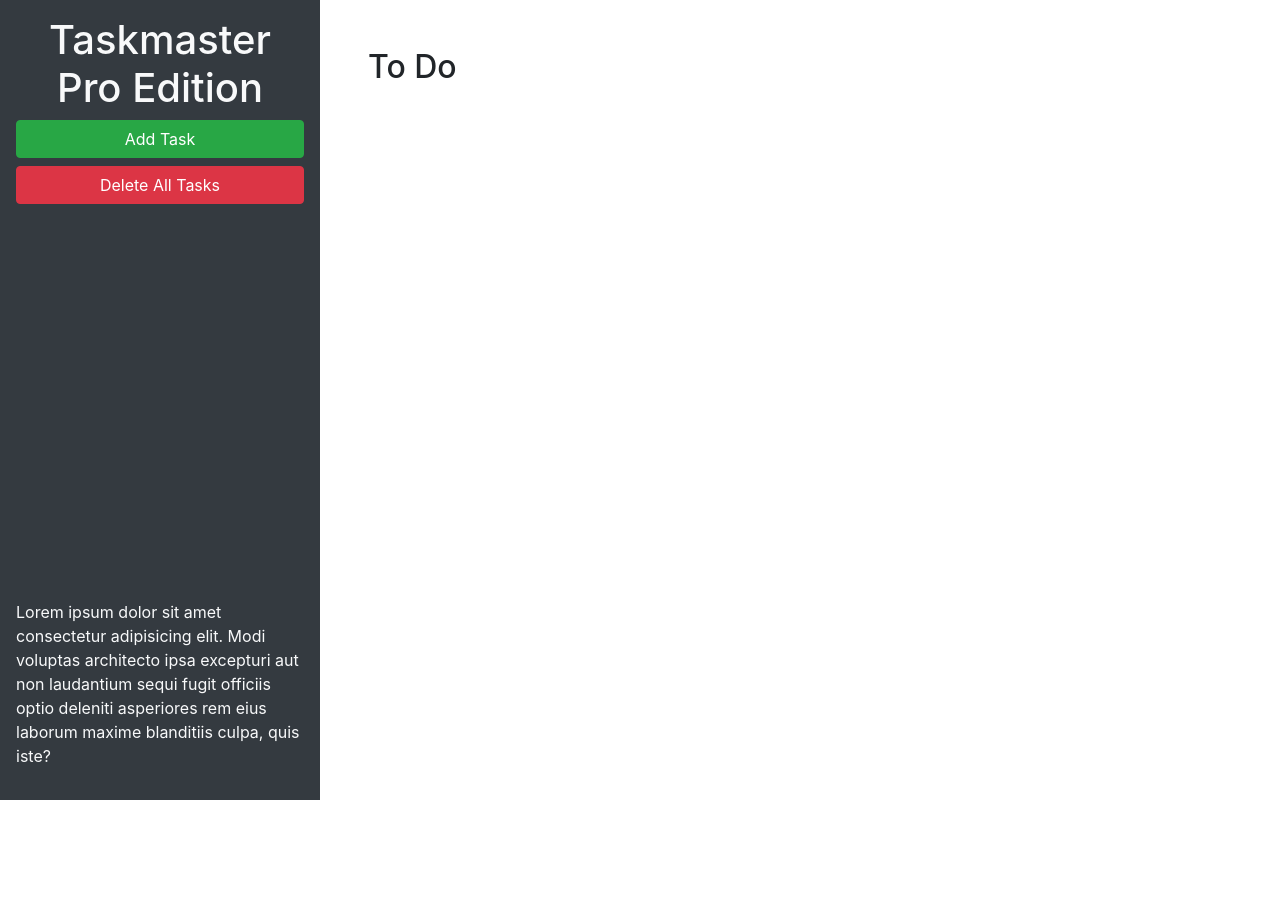
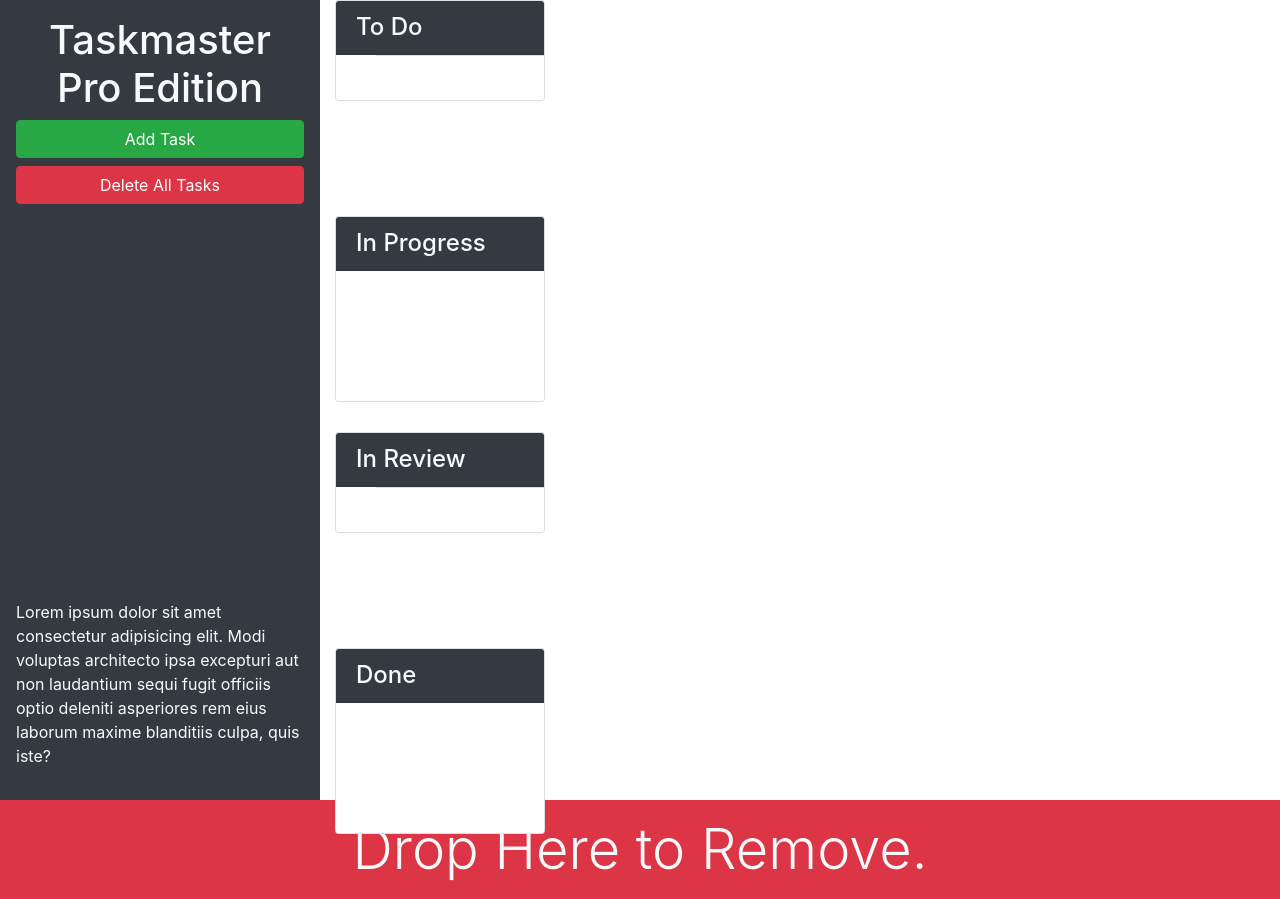
Before and after one commit to andyriolo/module5, a plain HTML site: page index.html in a window 1280 px wide. Before the commit the page ends 800 px from the top, so only its background shows below. Drawn offline with nearby package versions, Linux system fonts and the light colour scheme.

Commit message:
added size-able and multiple colums and a trash bin

```diff
--- a/index.html
+++ b/index.html
@@ -13,22 +13,78 @@
 <body>
 
   <div class="row min-vh-100 no-gutters">
-    <header class="col-12 col-lg-3 bg-dark text-light d-flex flex-column p-4 p-lg-3">
+    <header class="col-12 col-lg-3 bg-dark text-light sticky-top d-flex flex-column p-4 p-lg-3">
       <h1 class="text-center">Taskmaster Pro Edition</h1>
       <button id="create-task" class="btn btn-block btn-success" data-toggle="modal" data-target="#task-form-modal">Add
         Task</button>
       <button id="remove-tasks" class="btn btn-block btn-danger">Delete All Tasks</button>
-      <p class="mt-auto">Lorem ipsum dolor sit amet consectetur adipisicing elit. Modi voluptas architecto ipsa
+      <p class="mt-auto d-none d-lg-block">Lorem ipsum dolor sit amet consectetur adipisicing elit. Modi voluptas architecto ipsa
         excepturi aut non
         laudantium sequi fugit officiis optio deleniti asperiores rem eius laborum maxime blanditiis culpa, quis iste?
       </p>
     </header>
-    <main class="col-12 col-lg-9">
-      <div class="m-5">
-        <h2>To Do</h2>
-        <ul id="list-toDo" class="list-group"> </ul>
+    <main class="col-12 col-lg-9 d-flex flex-column">
+      <div class="col-12 col-md-6 col-xl-3 mb-3">
+        <div class="card">
+        <h4 class="card-header bg-dark text-light">
+          To Do
+        </h4>
+        <ul id="list-toDo" class="list-group-flush">
+          <li class="list-group-item">
+            <span class="badge badge-primary badge-pill"></span>
+            <p class="m-1"></p>
+          </li>
+         </ul>
       </div>
+    </div>
+
+      <!-- to do end-->
+      <!-- progress start-->
+      <div class="col-12 col-md-6 col-xl-3 mb-3">
+        <div class="card">
+        <h4 class="card-header bg-dark text-light">In Progress</h4>
+        <ul id="list-inProgress" class="list-group list-group-flush">
+          <li class="list-group-item">
+            <span class="badge badge-primary badge-pill"></span>
+            <p class="m-1"></p>
+          </li>
+        </ul>
+      </div>
+    </div>
+
+      <!-- in progress end-->
+      <!-- in review start-->
+      <div class="col-12 col-md-6 col-xl-3 mb-3">
+        <div class="card">
+        <h4 class="card-header bg-dark text-light">In Review</h4>
+        <ul id="list-inReview" class="list-grou list-group-flush">
+          <li class="list-group-item">
+            <span class="badge badge-primary badge-pill"></span>
+            <p class="m-1"></p>
+          </li>
+        </ul>
+      </div>
+    </div>
+      <!-- done start-->
+      <div class="col-12 col-md-6 col-xl-3 mb-3">
+        <div class="card">
+        <h4 class="card-header bg-dark text-light">Done</h4>
+        <ul id="list-done" class="list-group list-group-flush">
+          <li class="list-group-item">
+            <span class="badge badge-primary badge-pill"></span>
+            <p class="m-1"></p>
+          </li>
+        </ul>
+      </div>
+    </div>
+  </div>
     </main>
+  </div>
+
+  <div id="trash">
+    <div class="w-100 bg-danger p-3 text-center text-light display-4">
+      Drop Here to Remove.
+    </div>
   </div>
 
   <!-- Modal -->
@@ -46,11 +102,11 @@
           <form>
             <div class="form-group">
               <label for="modalTaskDescription">Task description</label>
-              <textarea id="modalTaskDescription" rows="3"></textarea>
+              <textarea id="modalTaskDescription" rows="3" class="form-control"></textarea>
             </div>
             <div class="form-group">
               <label for="modalDueDate">Due date</label>
-              <input type="text" id="modalDueDate" placeholder="mm/dd/yyyy" autocomplete="off" />
+              <input type="text" class="form-control" id="modalDueDate" placeholder="mm/dd/yyyy" autocomplete="off" />
             </div>
           </form>
         </div>
```
